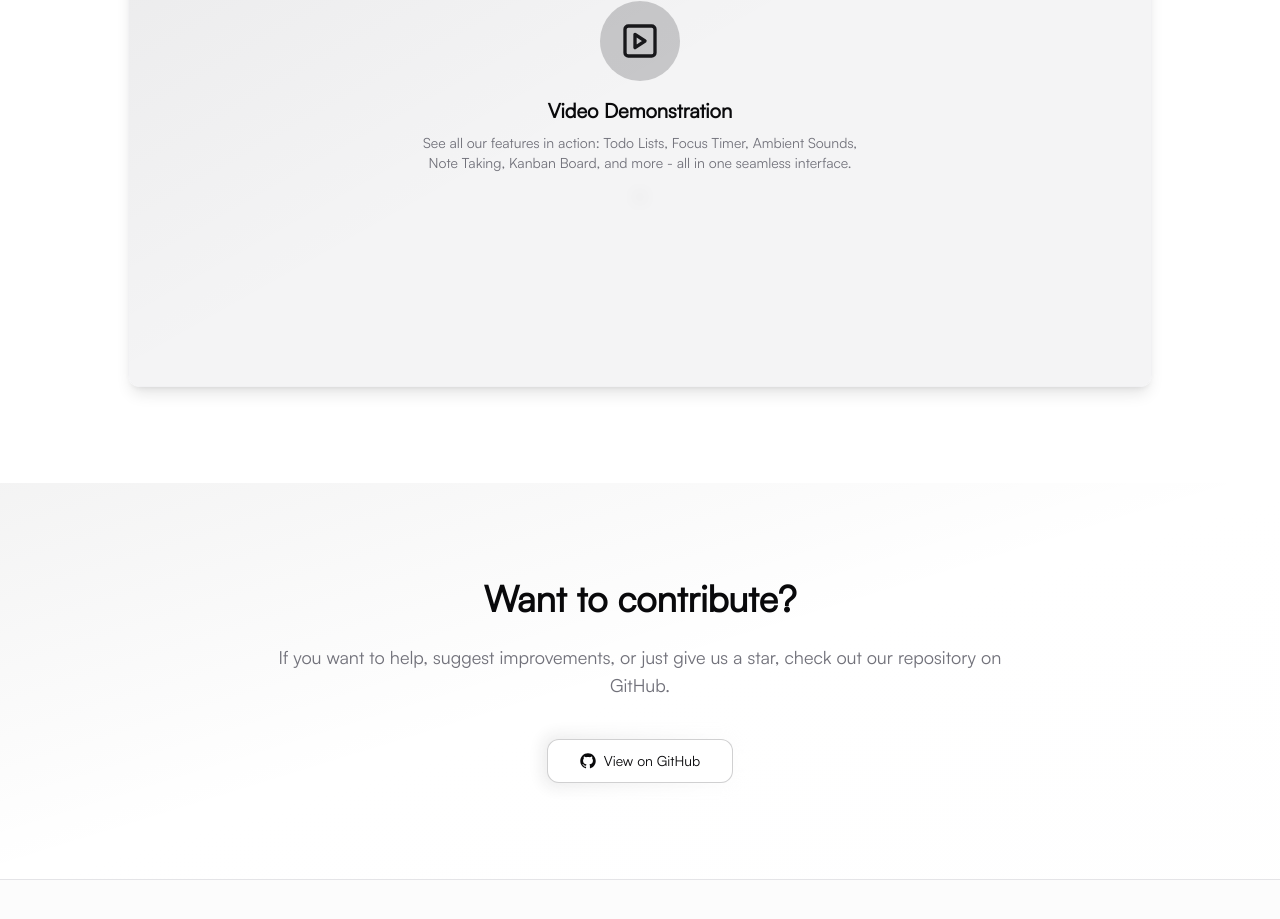
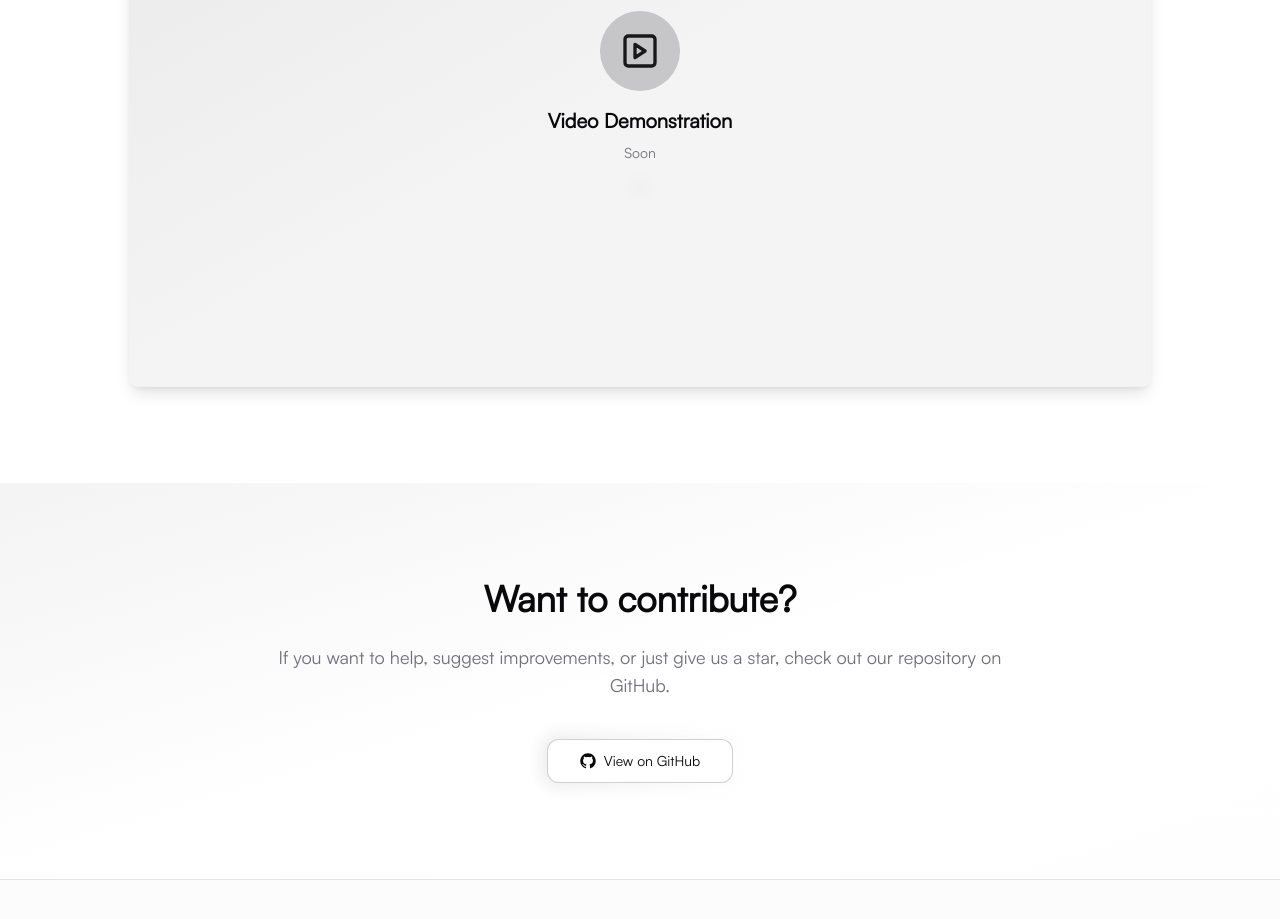
Before and after one commit to fcic/focus-brew, a Next.js app: page / in a window 1280 px wide. Shown: the part 3508-4427 px from the top of the page. Built offline with nearby package versions, Linux system fonts and the light colour scheme.

Commit message:
refactor: update landing page description for clarity
- Changed the feature description in the FocusBrewLanding component to a simplified "Soon" message, enhancing clarity and focus on upcoming features.

```diff
--- a/app/landing.tsx
+++ b/app/landing.tsx
@@ -745,9 +745,7 @@ function FocusBrewLanding() {
                     Video Demonstration
                   </h3>
                   <p className="text-muted-foreground max-w-md text-sm mb-6">
-                    See all our features in action: Todo Lists, Focus Timer,
-                    Ambient Sounds, Note Taking, Kanban Board, and more - all in
-                    one seamless interface.
+                    Soon
                   </p>
                   <div className="relative group">
                     <div className="absolute -inset-0.5 bg-gradient-to-r from-primary to-primary/60 rounded-xl blur opacity-50 group-hover:opacity-100 transition duration-300"></div>
```
